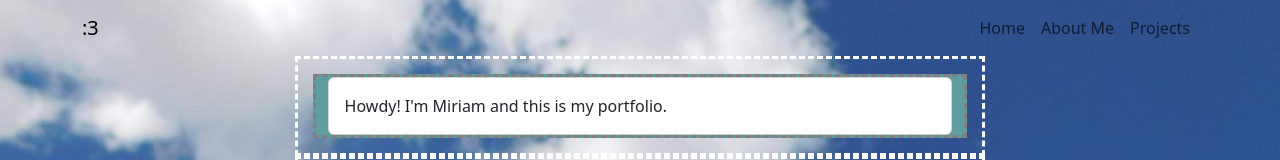
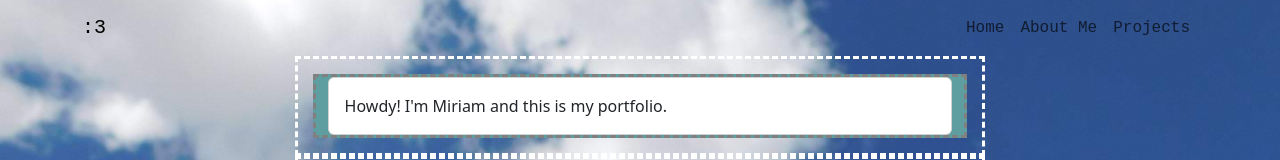
Before and after one commit to miriamrami/meow-port-app, a React (Create React App) app in the folder meow-port-app/: page / in a window 1280 px wide. Shown: the top 160 px of the page. Built offline with nearby package versions, Linux system fonts and the light colour scheme.

Commit message:
added a classname to the navbar in home js

```diff
--- a/meow-port-app/src/Home.js
+++ b/meow-port-app/src/Home.js
@@ -8,7 +8,7 @@ const Home = () => {
 	<body>
 		<div className="home-background">
 
-		<Navbar>
+		<Navbar className="home-nav">
 			<Container>
 				<Navbar.Brand href="/">:3</Navbar.Brand>
 					<Nav className="my-navbar">
```
